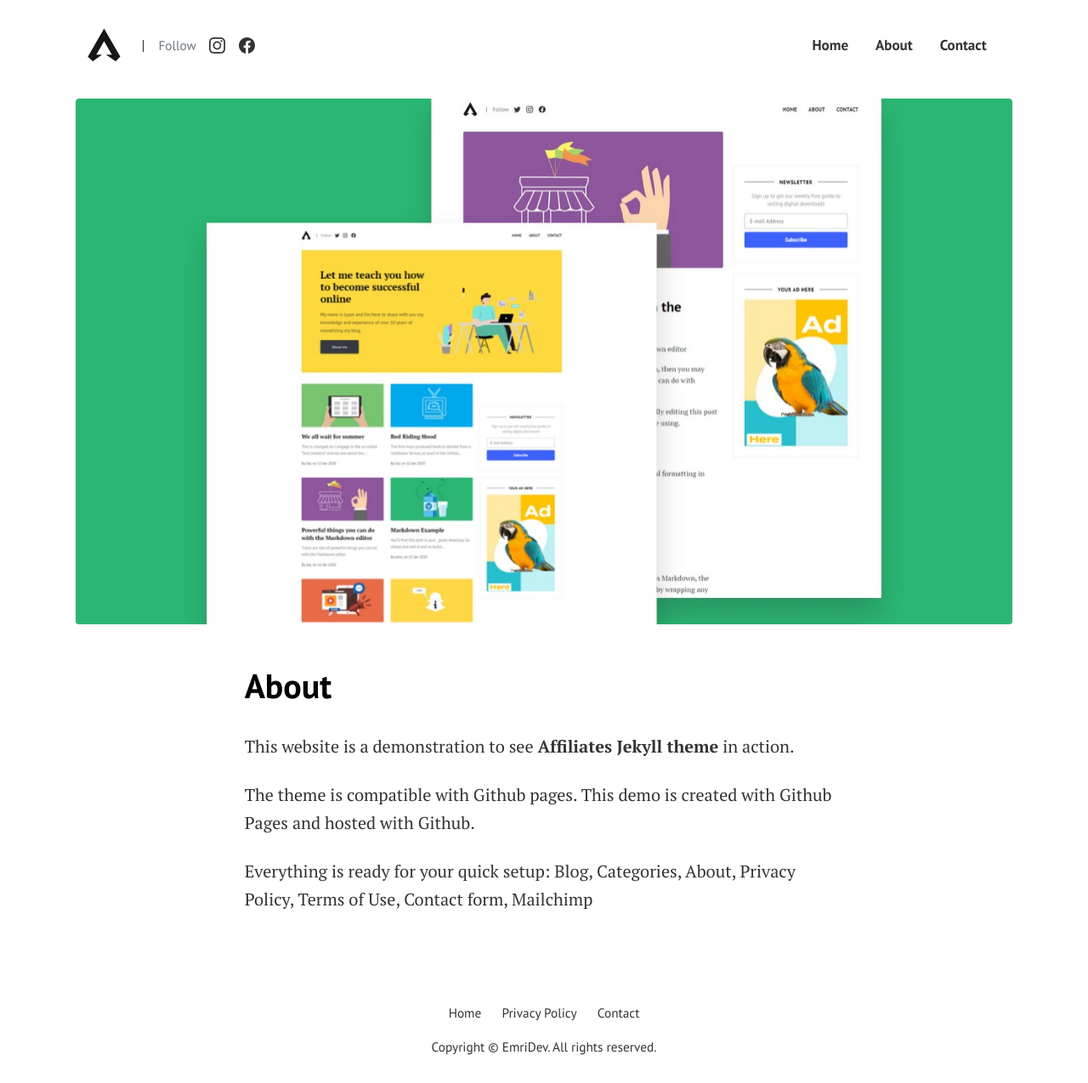
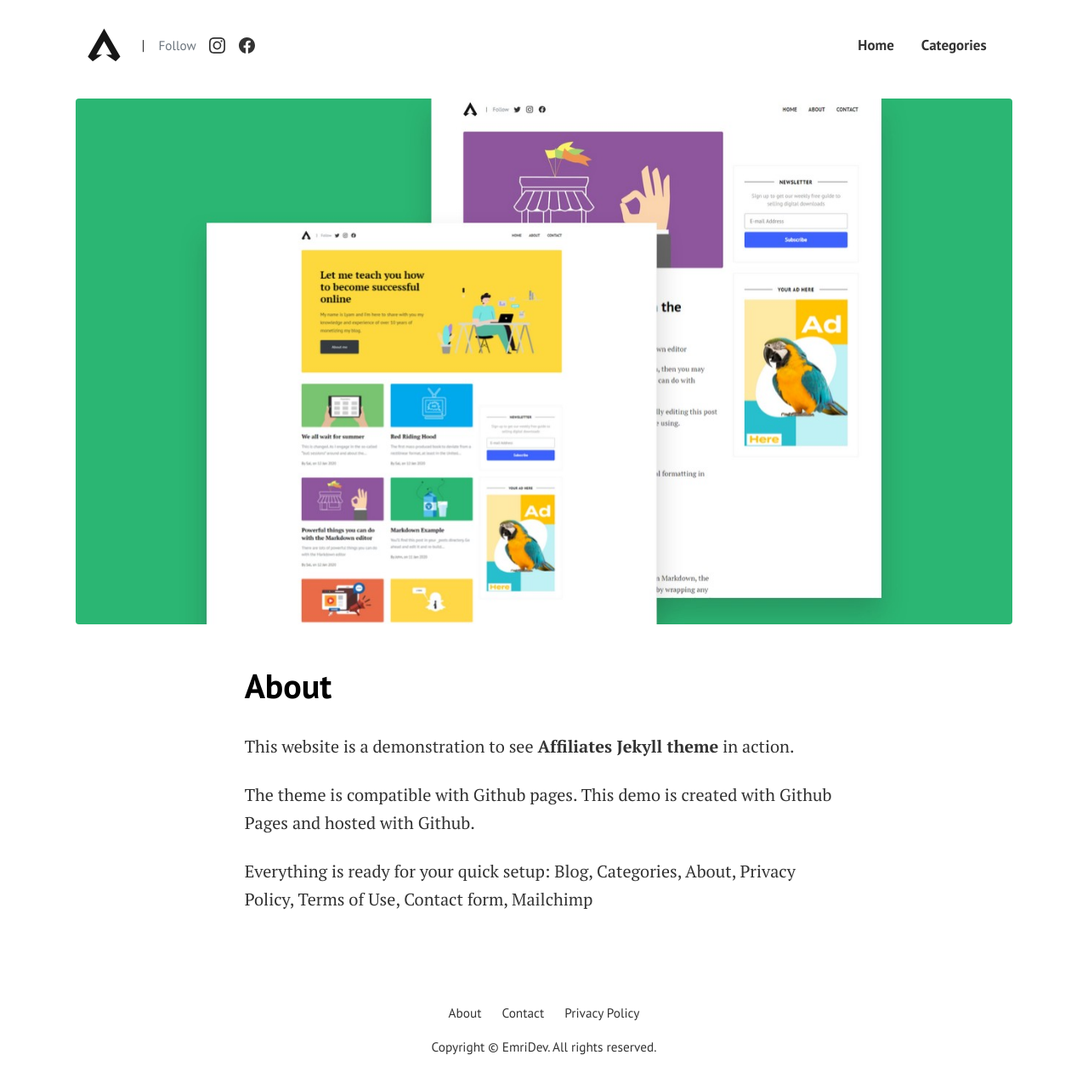
Before and after one commit to emridev/emridev.github.io, a Jekyll site: the page built from pages/about.md, in a window 1280 px wide and 1275 px high. Shown: the whole window at 85% size. Built offline with Jekyll 4.4.1, drawn with Linux system fonts in a browser that asks for light colours.

Commit message:
Update menus.yml

```diff
--- a/_data/menus.yml
+++ b/_data/menus.yml
@@ -3,6 +3,12 @@ topmenu:
 
 - title: Home
   url: ""
+
+- title: Categories
+  url: "categories/"
+
+# Footer Menu
+footermenu:
 
 - title: About
   url: "about/"
@@ -10,14 +16,5 @@ topmenu:
 - title: Contact
   url: "contact/"
 
-# Footer Menu
-footermenu:
-
-- title: Home
-  url: ""
-
 - title: Privacy Policy
   url: "privacy-policy/"
-
-- title: Contact
-  url: "contact/"
```
